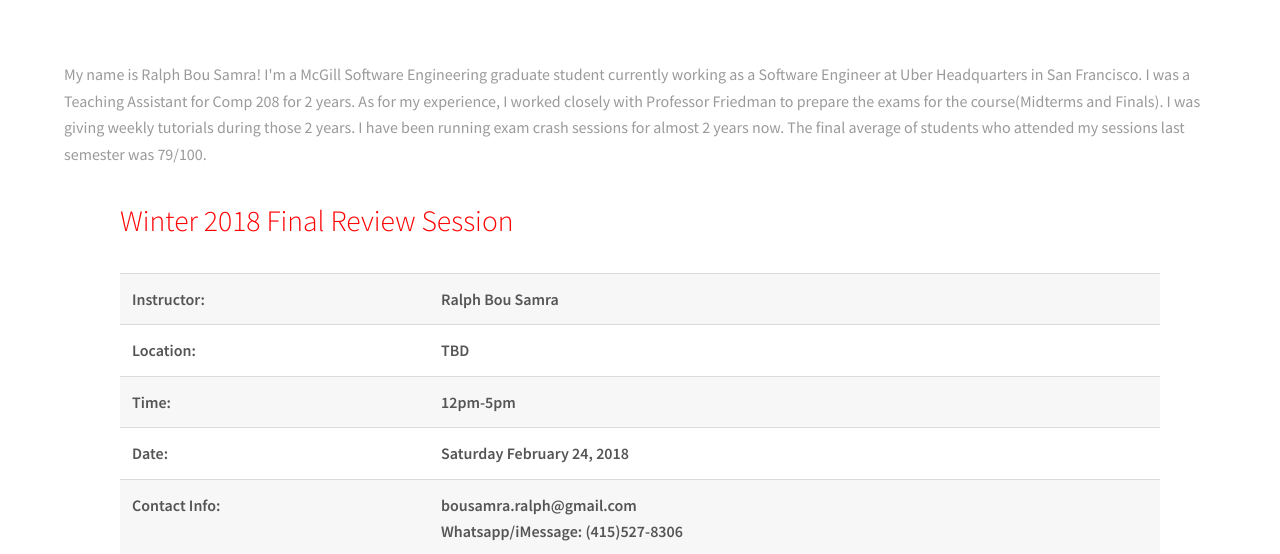
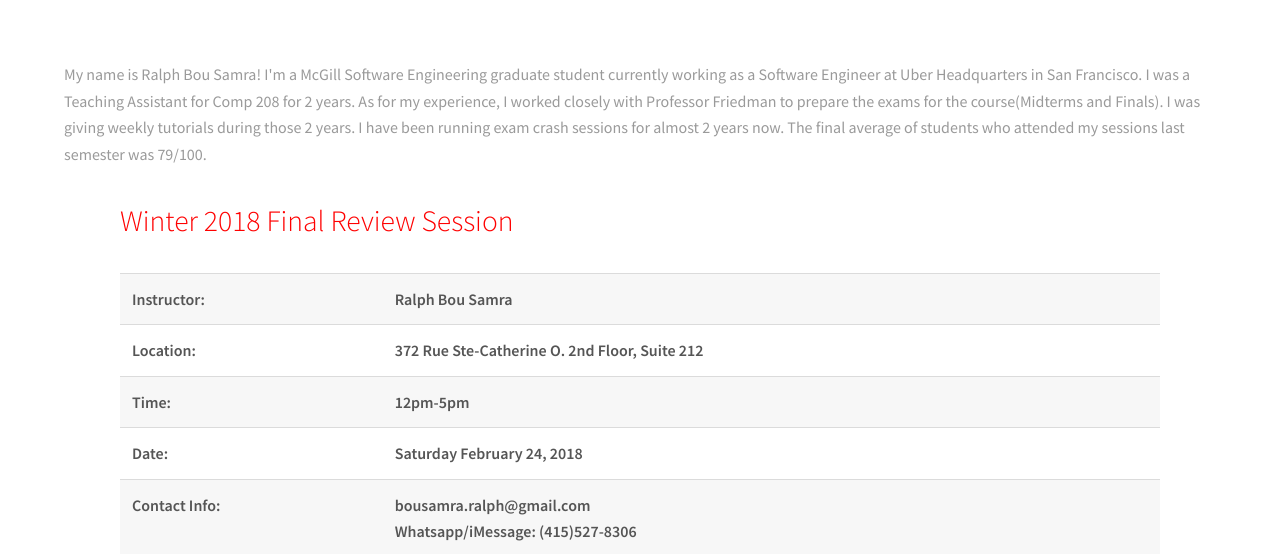
Before and after one commit to ralphbs/CourseCrashers, a plain HTML site: page comp208.html in a window 1280 px wide. Shown: the part 241-795 px from the top of the page. Drawn offline with nearby package versions, Linux system fonts and the light colour scheme.

Commit message:
added location

```diff
--- a/comp208.html
+++ b/comp208.html
@@ -38,7 +38,7 @@
 					      </tr>
 					      <tr>
 					        <td><strong>Location:</strong></td>
-					        <td><strong>TBD</strong></td>
+					        <td><strong>372 Rue Ste-Catherine O. 2nd Floor, Suite 212</strong></td>
 					      </tr>
 					      <tr>
 					        <td><strong>Time:</strong></td>
```
